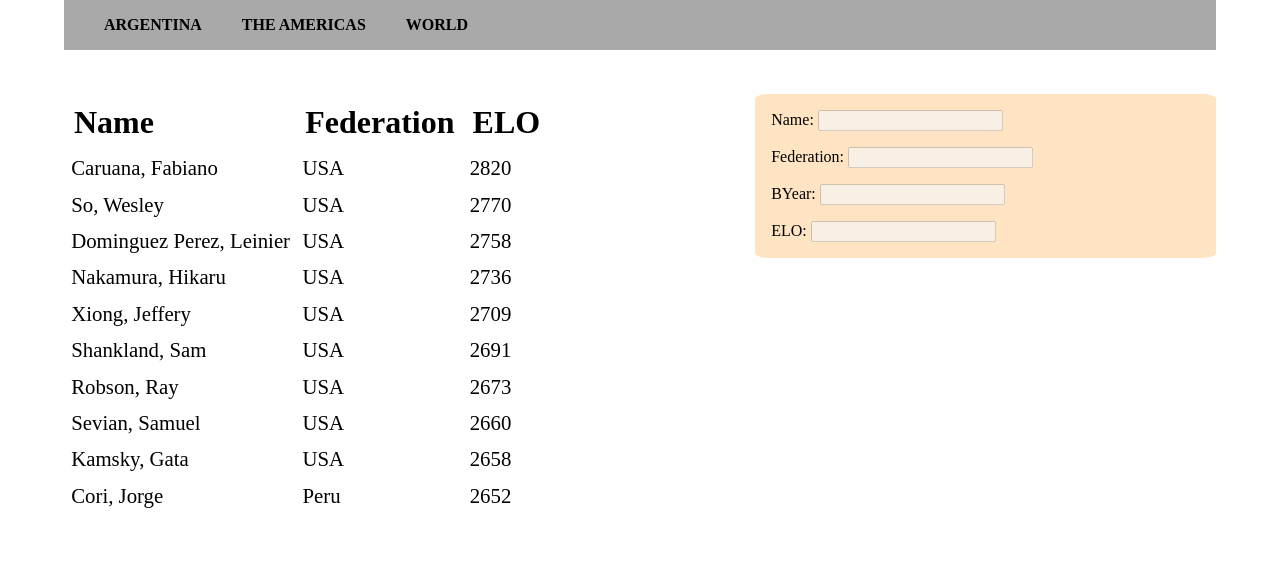
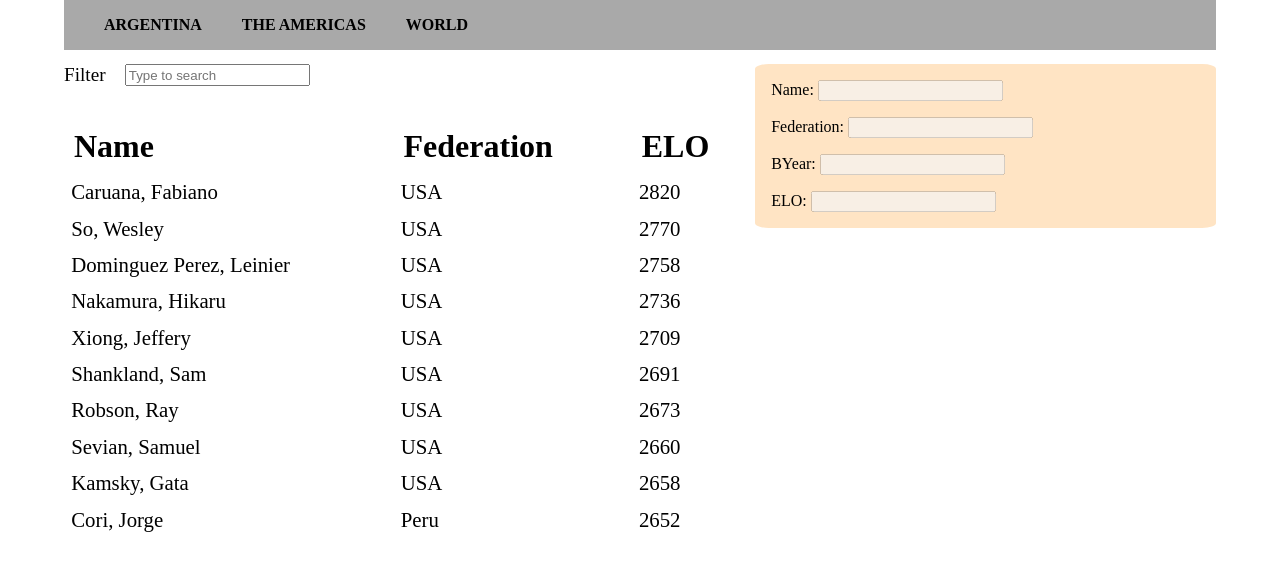
Before and after one commit to spizzirri/CHARLA-PRUEBAS-FRONTEND, an Angular app in the folder pruebas-frontend/: page /ame in a window 1280 px wide. Shown: the top 570 px of the page. Built offline with nearby package versions, Linux system fonts and the light colour scheme.

Commit message:
Agrega filtro

```diff
--- a/pruebas-frontend/src/app/app.component.scss
+++ b/pruebas-frontend/src/app/app.component.scss
@@ -1,6 +1,6 @@
 .container{
     display: grid;
-    grid-template-rows: 20% 80%;
+    grid-template-rows: minmax(4em, 20%) auto;
     grid-template-columns: 60% 40%;
     grid-template-areas: "navigation navigation"
                          "list       details";
--- a/pruebas-frontend/src/app/app.module.ts
+++ b/pruebas-frontend/src/app/app.module.ts
@@ -1,4 +1,5 @@
 import { NgModule } from '@angular/core';
+import { FormsModule } from '@angular/forms';
 import { BrowserModule } from '@angular/platform-browser';
 
 import { AppRoutingModule } from './app-routing.module';
@@ -14,7 +15,8 @@ import { SharedModule } from './shared/share.module';
   imports: [
     BrowserModule,
     AppRoutingModule,
-    SharedModule
+    SharedModule,
+    FormsModule
   ],
   providers: [],
   bootstrap: [AppComponent]
--- a/pruebas-frontend/src/app/players-list/players-list.component.html
+++ b/pruebas-frontend/src/app/players-list/players-list.component.html
@@ -1,4 +1,8 @@
 <main>
+    <div class="filter-container">
+        <label for="filter">Filter</label>
+        <input id="filter" type="text" placeholder="Type to search" [(ngModel)]="textToFilter">
+    </div>
     <table>
         <thead>
             <th align="left">Name</th>
@@ -7,7 +11,7 @@
         </thead>
 
         <tbody>
-            <tr *ngFor="let player of players" (click)="setClickedPlayer(player)">
+            <tr *ngFor="let player of players | filter: textToFilter" (click)="setClickedPlayer(player)">
                 <td>{{ player.name }}</td>
                 <td>{{ player.federation }}</td>
                 <td>{{ player.ELO }}</td>
--- a/pruebas-frontend/src/app/players-list/players-list.component.scss
+++ b/pruebas-frontend/src/app/players-list/players-list.component.scss
@@ -1,3 +1,14 @@
+main{
+    display: flex;
+    flex-direction: column;
+    gap: 2em;
+
+    .filter-container{
+        display: flex;
+        font-size: 1.2em;
+        gap: 1em;
+    }
+
     table {
         th {
             font-size: 2em;
@@ -17,3 +28,4 @@ table {
             }
         }
     }
+}
--- a/pruebas-frontend/src/app/players-list/players-list.component.ts
+++ b/pruebas-frontend/src/app/players-list/players-list.component.ts
@@ -14,6 +14,7 @@ export class PlayersListComponent implements OnInit, OnDestroy {
 
   private playersSubscription: Subscription = Subscription.EMPTY;
   private activatedRouteSubscription: Subscription = Subscription.EMPTY;
+  public textToFilter:string;
   public players:Array<Player>;
 
   constructor(private playersService:PlayersService,
@@ -21,6 +22,7 @@ export class PlayersListComponent implements OnInit, OnDestroy {
               private router:Router) {
 
     this.players = new Array<Player>();
+    this.textToFilter = "";
   }
 
   ngOnInit(): void {
--- /dev/null
+++ b/pruebas-frontend/src/app/shared/pipes/filter.pipe.ts
@@ -0,0 +1,13 @@
+import { Pipe, PipeTransform } from '@angular/core';
+import { Player } from 'src/app/models/player';
+
+@Pipe({
+  name: 'filter'
+})
+export class FilterPipe implements PipeTransform {
+
+  transform(value: Array<Player>, arg: string): Array<Player> {
+    return value.filter(e => `${e.name}${e.federation}${e.ELO}`.includes(arg))
+  }
+
+}
```
Also changed, not shown: pruebas-frontend/src/app/shared/share.module.ts (+5 -2 lines), 1 other file (tests, documents, lock files or other folders). Lines whose indentation alone changed are shown as unchanged.
